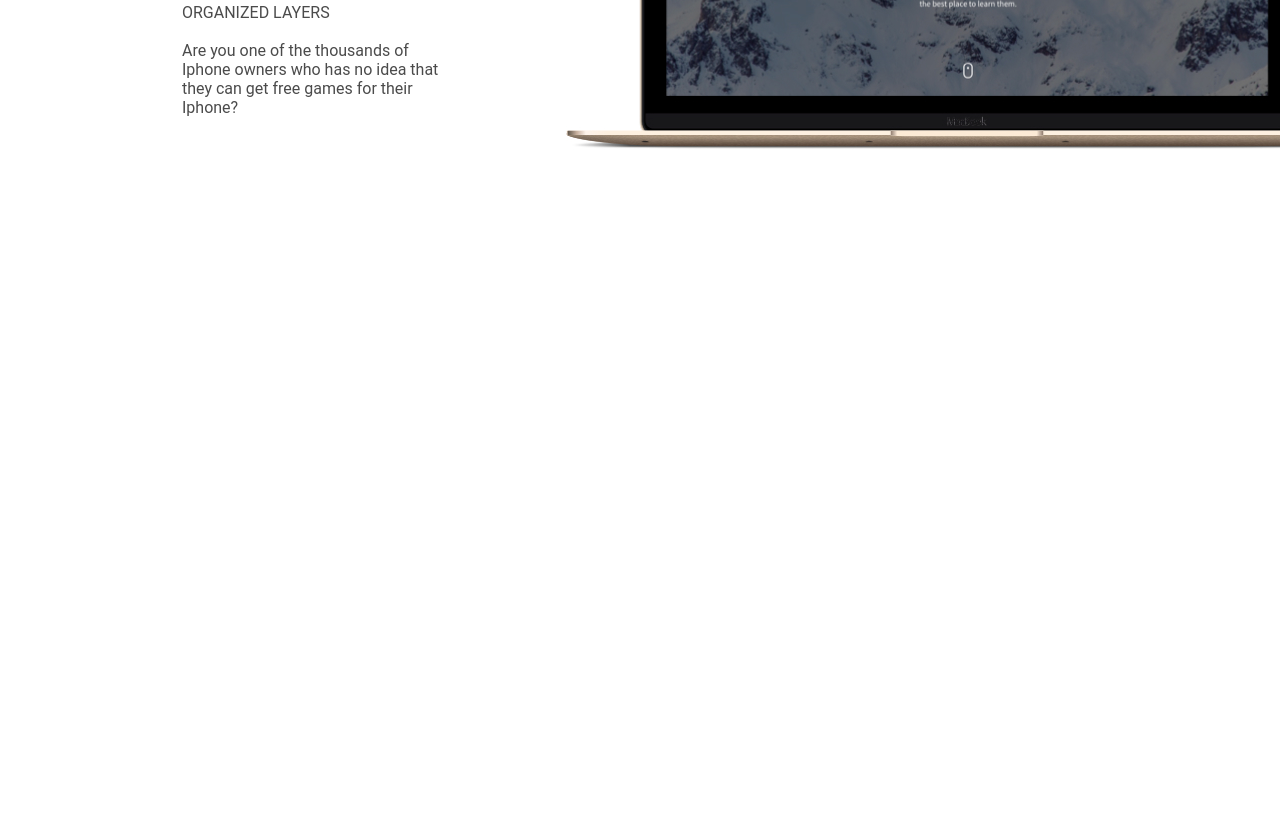
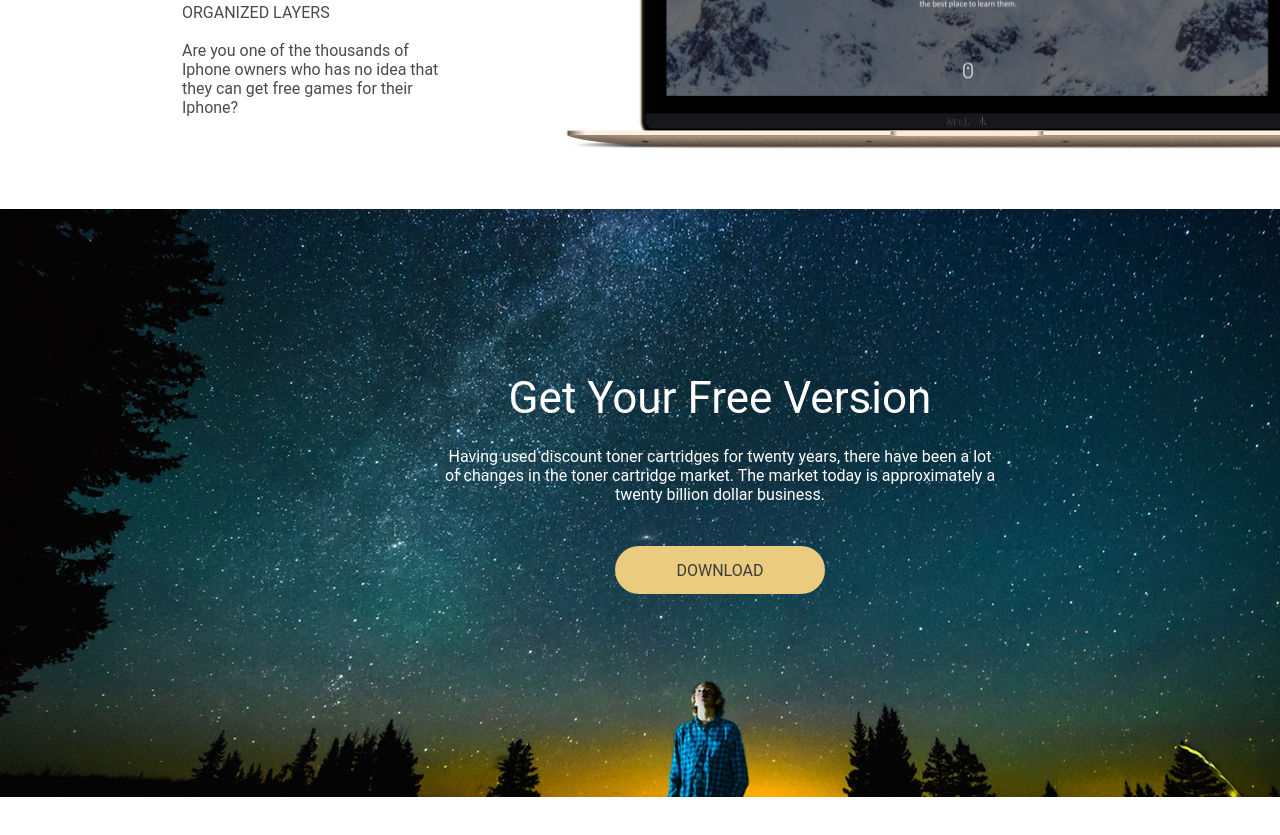
Before and after one commit to ronlechiht/HTML-CSS-Practice1, a website built with Parcel: page src/index.html in a window 1280 px wide. Shown: the part 1327-2162 px from the top of the page. Built offline with nearby package versions, Linux system fonts and the light colour scheme; files whose address does not match are found by name.

Commit message:
Implement Section Download

```diff
--- a/src/index.html
+++ b/src/index.html
@@ -66,13 +66,23 @@
               they can get free games for their <br>
               Iphone?</p>
           </div>
-        </div>
+        </div><!-- Text -->
         <div id="mac-image">
           <img src="images/mac.jpg" alt="">
         </div>
-      </div>
+      </div><!-- Content -->
     </section>
     <!-- End Section Features -->
+
+    <!-- Section Download -->
+    <section class="download">
+      <h1>Get Your Free Version</h1>
+      <p>Having used discount toner cartridges for twenty years, there have been a lot <br>
+        of changes in the toner cartridge market. The market today is approximately a <br>
+        twenty billion dollar business.</p>
+      <div id="download-button"><a href="">DOWNLOAD</a></div>
+    </section>
+    <!-- End Section Download -->
     <footer class="page-footer"></footer>
   </body>
 </html>
--- a/src/styles/index.css
+++ b/src/styles/index.css
@@ -165,3 +165,49 @@ header>h1 {
   font-weight: 400;
   margin: 0px 0px 0px 20px;
 }
+
+/* ---------------------------------------------------------------------------*\
+                              #SECTION DOWNLOAD
+\*--------------------------------------------------------------------------- */
+
+.download {
+  width: 1440px;
+  height: 588px;
+  margin-top: 1536px;
+  display: flex;
+  flex-direction: column;
+  align-items: center;
+  color: #ffffff;
+  background-image: url(../images/download-background.jpg);
+}
+
+.download h1 {
+  font-size: 44px;
+  font-weight: 400;
+  margin-top: 163px;
+  margin-bottom: 0px;
+}
+
+.download p {
+  font-size: 16px;
+  font-weight: 400;
+  text-align: center;
+  margin-top: 23px;
+  margin-bottom: 0px;
+}
+
+#download-button {
+  width: 210px;
+  height: 48px;
+  background-color: #ebcb80;
+  border-radius: 50px;
+  display: flex;
+  align-items: center;
+  justify-content: center;
+  margin-top: 42px;
+}
+
+#download-button a {
+  text-decoration: none;
+  color: #3c3c3c;
+}
```
Also changed, not shown: src/images/download-background.jpg (added).
